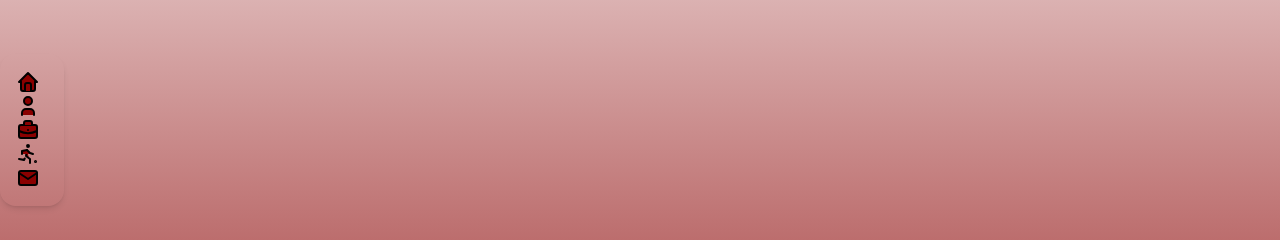
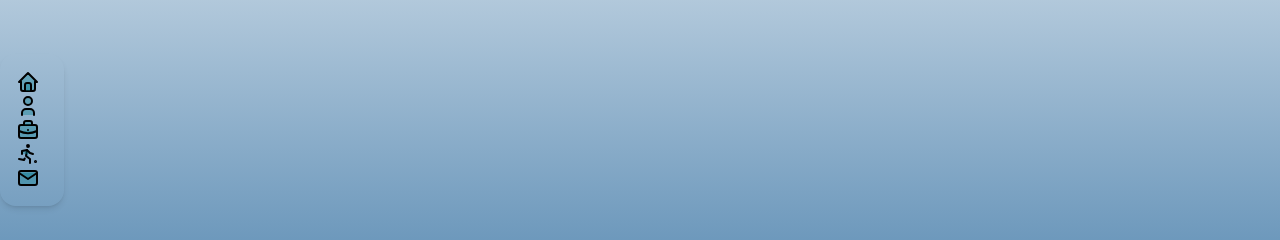
Before and after one commit to tekajurt/portafolioDH, a Next.js app: page / in a window 1280 px wide. Shown: the part 270-510 px from the top of the page. Built offline with nearby package versions, Linux system fonts and the light colour scheme.

Commit message:
updating

```diff
--- a/app/components/sections/home/home.js
+++ b/app/components/sections/home/home.js
@@ -21,7 +21,7 @@ const home = () => {
             styles.datosYo + " w-full sm:w-full md:w-1/2 lg:w-7/12 xl:w-2/3"
           }
         >
-          <h1 className="animate-fade-in-left">
+          <h1 className="animate2787878786-fade-in-left">
             ¡Hola! soy <strong>Daniel Hurtado</strong>
           </h1>
           <h4 className="animate-fade-in-left my-5">
--- a/app/globals.css
+++ b/app/globals.css
@@ -1,14 +1,14 @@
-@import "tailwindcss";
+@import 'tailwindcss';
 
 body {
-  font-family: "Roboto", sans-serif;
+    font-family: 'Roboto', sans-serif;
     --color1: black; /* color letraP */
-  --color2: rgb(83, 52, 222); /* destacar texto y H */
-  --color3: rgb(138, 0, 0); /* fondo footer, fondo,  */
-  --color31: rgb(138, 0, 0); /* fondo-1 */
+    --color2: rgb(222, 129, 52); /* destacar texto y H */
+    --color3: rgb(0, 76, 138); /* fondo footer, fondo,  */
+    --color31: rgb(3, 78, 241); /* fondo-1 */
     --color3-1: rgb(254, 254, 254); /* fondo1 */
-  --color4: rgb(138, 0, 0); /* menu, botones */
-  --color5: rgb(40, 28, 163); /* fondo2 */
+    --color4: rgba(0, 122, 138, 0.361); /* menu, botones */
+    --color5: rgb(116, 163, 28); /* fondo2 */
     --color6: rgb(0, 0, 0); /* letraHClaro */
     --color7: rgb(255, 255, 255); /* letraPClaro */
 
```
Also changed, not shown: 1 other file (tests, documents, lock files or other folders). Lines whose indentation alone changed are shown as unchanged.
